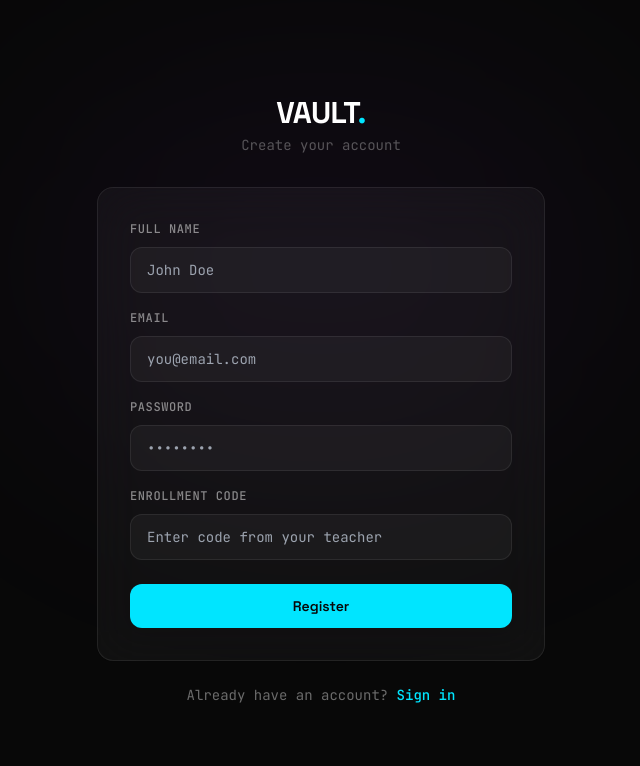
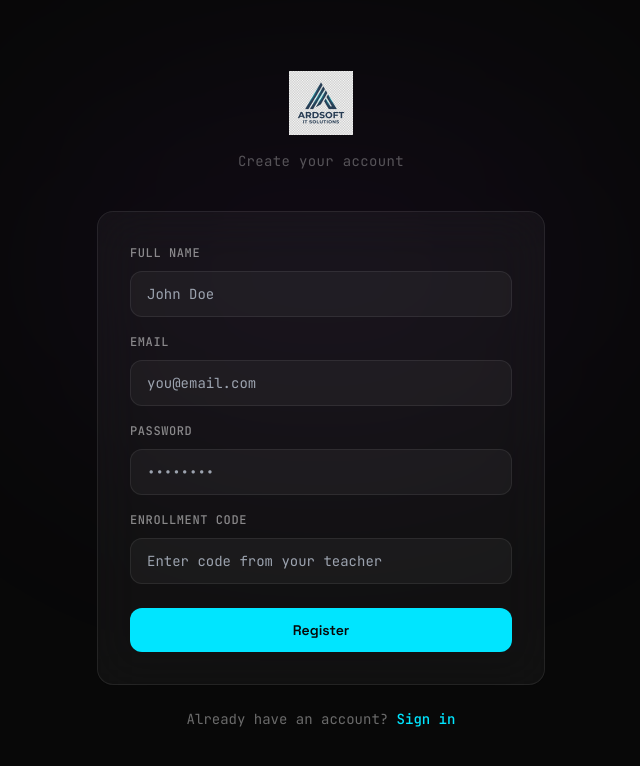
Before and after one commit to ParthMozarkar/Dsoft-Portal, a React (Vite) app: page /register in a window 1280 px wide. Shown: the top 766 px of the page, without its empty margins (319-959 px from the left). Built offline with nearby package versions, Linux system fonts and the light colour scheme.

Commit message:
style: rebrand portal to ARDSOFT and update logo

```diff
--- a/index.html
+++ b/index.html
@@ -4,7 +4,7 @@
     <meta charset="UTF-8" />
     <link rel="icon" type="image/svg+xml" href="/favicon.svg" />
     <meta name="viewport" content="width=device-width, initial-scale=1.0" />
-    <title>vault-temp</title>
+    <title>ARDSOFT</title>
   </head>
   <body>
     <div id="root"></div>
--- a/src/components/ErrorBoundary.tsx
+++ b/src/components/ErrorBoundary.tsx
@@ -30,7 +30,7 @@ export class ErrorBoundary extends Component<Props, State> {
           <GlassCard padding="2rem" className="max-w-md w-full border-danger/20 glow-danger">
             <h2 className="font-heading text-xl font-bold text-white mb-2">Something broke.</h2>
             <p className="text-sm text-white/50 mb-6 font-medium">
-              VAULT encountered an unexpected rendering error.
+              ARDSOFT encountered an unexpected rendering error.
             </p>
 
             <button
--- a/src/components/layout/AppShell.tsx
+++ b/src/components/layout/AppShell.tsx
@@ -62,15 +62,17 @@ export function AppShell() {
 
   const role: UserRole = profile?.role ?? 'student';
   const currentNav = desktopNav.find(n => location.pathname.startsWith(n.to));
-  const pageTitle = currentNav?.label ?? 'VAULT';
+  const pageTitle = currentNav?.label ?? 'ARDSOFT';
 
   return (
     <div className="min-h-screen bg-void">
       {/* Sidebar (Desktop only) */}
       <aside className="hidden md:flex fixed inset-y-0 left-0 w-64 flex-col bg-white/[0.02] border-r border-white/5 z-50">
-        <div className="p-8">
-           <h1 className="font-heading text-2xl font-black text-white tracking-tight">VAULT<span className="text-cyan">.</span></h1>
-           <p className="text-[10px] text-white/20 uppercase tracking-[0.2em] font-bold mt-1">Portal</p>
+        <div className="p-6">
+           <Link to="/dashboard" className="block">
+              <img src="/logo.png" alt="ARDSOFT" className="h-12 w-auto object-contain" />
+           </Link>
+           <p className="text-[10px] text-white/20 uppercase tracking-[0.2em] font-bold mt-2 ml-1">Student Portal</p>
         </div>
 
         <nav className="flex-1 px-4 space-y-1 overflow-y-auto no-scrollbar">
--- a/src/components/lectures/VideoRoom.tsx
+++ b/src/components/lectures/VideoRoom.tsx
@@ -170,7 +170,7 @@ export function VideoRoom({ url, onLeave, isTeacher, userName }: { url: string;
   if (!call) return (
      <div className="fixed inset-0 z-[200] bg-void flex flex-col items-center justify-center gap-4">
         <Spinner size="lg" />
-        <p className="font-heading text-white/40 animate-pulse">Initializing vault secure connection...</p>
+        <p className="font-heading text-white/40 animate-pulse">Initializing ardsoft secure connection...</p>
      </div>
   );
 
--- a/src/pages/LoginPage.tsx
+++ b/src/pages/LoginPage.tsx
@@ -48,11 +48,9 @@ export function LoginPage() {
         className="w-full max-w-md relative z-10"
       >
         {/* Logo */}
-        <div className="text-center mb-8">
-          <h1 className="font-heading text-3xl font-bold text-white">
-            VAULT<span className="text-cyan">.</span>
-          </h1>
-          <p className="text-white/30 text-sm mt-1">Student Portal — Sign in</p>
+        <div className="flex flex-col items-center mb-10">
+           <img src="/logo.png" alt="ARDSOFT" className="h-16 w-auto mb-4" />
+           <p className="text-white/30 text-sm tracking-wide">Student Portal — Sign in</p>
         </div>
 
         <GlassCard padding="2rem" hover={false}>
--- a/src/pages/NotFoundPage.tsx
+++ b/src/pages/NotFoundPage.tsx
@@ -12,7 +12,7 @@ export function NotFoundPage() {
         >
           <h1 className="text-8xl font-heading font-black text-white/5 mb-[-2rem] select-none">404</h1>
           <h2 className="text-2xl font-heading font-bold text-white mb-2">Signal Lost.</h2>
-          <p className="text-sm text-white/30 font-medium">The page you are looking for does not exist in the VAULT core.</p>
+          <p className="text-sm text-white/30 font-medium">The page you are looking for does not exist in the ARDSOFT core.</p>
         </motion.div>
 
         <motion.div
--- a/src/pages/RegisterPage.tsx
+++ b/src/pages/RegisterPage.tsx
@@ -119,11 +119,9 @@ export function RegisterPage() {
         className="w-full max-w-md relative z-10"
       >
         {/* Logo */}
-        <div className="text-center mb-8">
-          <h1 className="font-heading text-3xl font-bold text-white">
-            VAULT<span className="text-cyan">.</span>
-          </h1>
-          <p className="text-white/30 text-sm mt-1">Create your account</p>
+        <div className="flex flex-col items-center mb-10">
+           <img src="/logo.png" alt="ARDSOFT" className="h-16 w-auto mb-4" />
+           <p className="text-white/30 text-sm tracking-wide">Create your account</p>
         </div>
 
         <GlassCard padding="2rem" hover={false}>
```
Also changed, not shown: public/logo.png (added).
